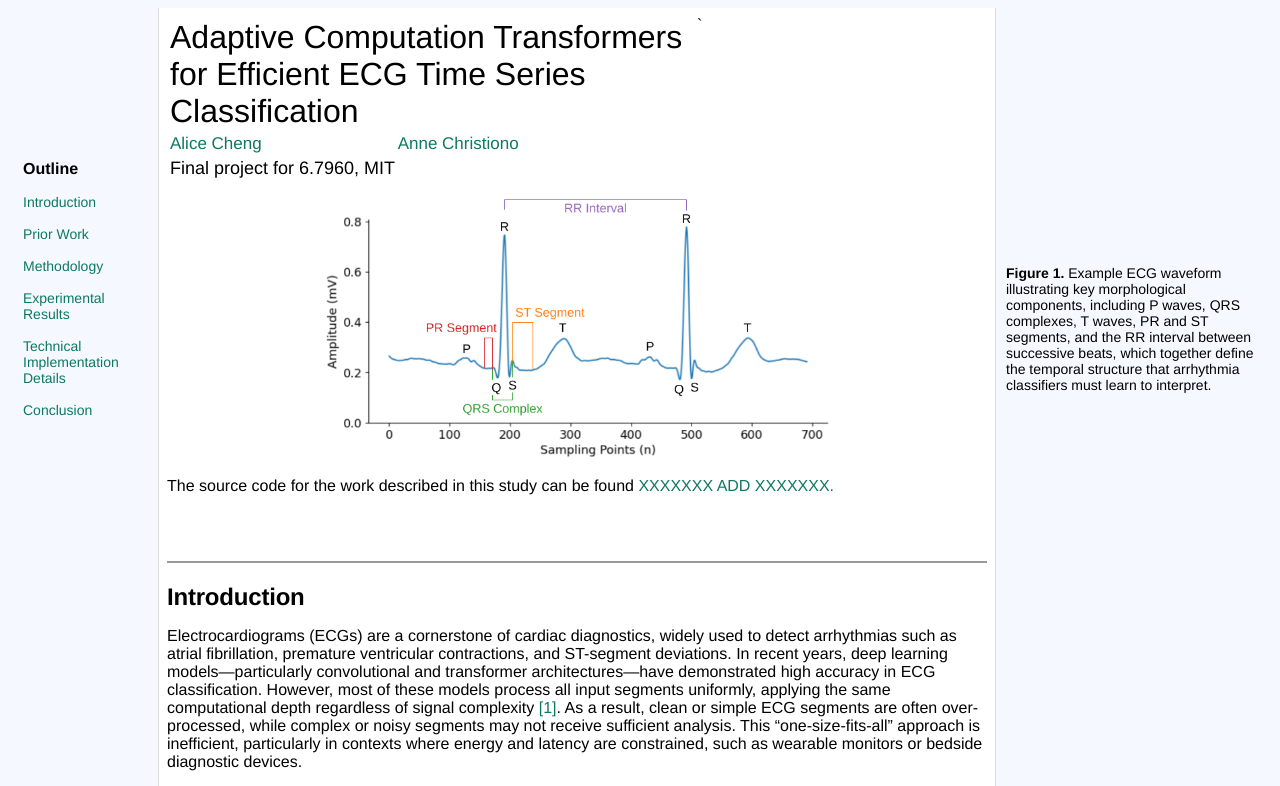
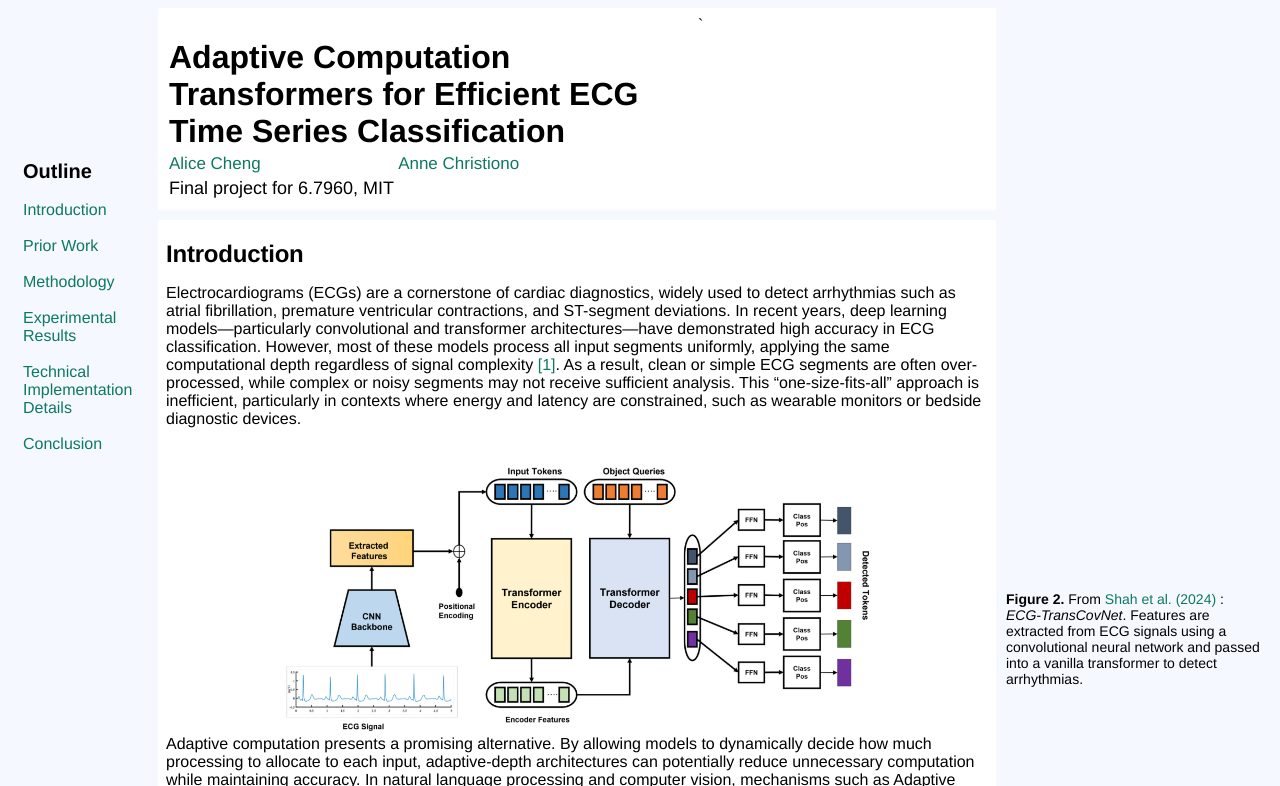
Before and after one commit to awcheng23/ecg-adaptive-transformer, a plain HTML site: page blog/index.html in a window 1280 px wide. Shown: the top 786 px of the page. Drawn offline with nearby package versions, Linux system fonts and the light colour scheme.

Commit message:
Edit aesthetics

```diff
--- a/blog/index.html
+++ b/blog/index.html
@@ -41,14 +41,12 @@
 			max-width: 1100px;
 			/* Optional: Maximum width */
 			background-color: #fff;
-			border-left: 1px solid #DDD;
-			border-right: 1px solid #DDD;
 			padding: 8px 8px 8px 8px;
 			font-family: "HelveticaNeue-Light", "Helvetica Neue Light", "Helvetica Neue", Helvetica, Arial, "Lucida Grande", sans-serif;
 		}
 
 		.margin-left-block {
-			font-size: 14px;
+			font-size: 16px;
 			width: 15%;
 			/* Change this percentage as needed */
 			max-width: 130px;
@@ -128,6 +126,7 @@
 			flex-grow: 1;
 			width: 70%;
 			max-width: calc(100% - 290px);
+			margin-top: 20px;
 			/* Adjust according to the width of .paper-code-tab */
 		}
 
@@ -243,7 +242,7 @@
 		.main-section-divider {
 			height: 2px;
 			background-color: #999;
-			margin: 48px 0 20px 0;
+			margin: 8px 0 20px 0;
 		}
 
 		.section-title {
@@ -270,7 +269,7 @@
 				<tr>
 					<td colspan=4>
 						<span
-							style="font-size: 32px; font-family: 'Helvetica', Courier, monospace; /* Adds fallbacks */">Adaptive
+							style="font-size: 32px; font-family: 'Helvetica', Courier, monospace; font-weight: bold;">Adaptive
 							Computation Transformers for Efficient ECG Time Series Classification</span>
 					</td>
 				</tr>`
@@ -294,7 +293,7 @@
 		<div class="margin-left-block">
 			<!-- table of contents here -->
 			<div style="position:fixed; max-width:inherit; top:max(20%,120px)">
-				<b style="font-size:16px">Outline</b><br><br>
+				<b style="font-size:20px">Outline</b><br><br>
 				<a href="#intro">Introduction</a><br><br>
 				<a href="#prior_work">Prior Work</a><br><br>
 				<a href="#methodology">Methodology</a><br><br>
@@ -303,16 +302,8 @@
 				<a href="#conclusion">Conclusion</a><br><br>
 			</div>
 		</div>
-		<div class="main-content-block">
-			<!--You can embed an image like this:-->
-			<img src="./images/morphology_101_140.png" width=512px />
-		</div>
-		<div class="margin-right-block">
-			<b>Figure 1.</b> Example ECG waveform illustrating key morphological components, including P waves, QRS
-			complexes,
-			T waves, PR and ST segments, and the RR interval between successive beats, which together define the
-			temporal structure that arrhythmia classifiers must learn to interpret.
-		</div>
+
+
 	</div>
 
 	<div class="content-margin-container" id="intro">
@@ -320,10 +311,6 @@
 		</div>
 
 		<div class="main-content-block">
-
-			The source code for the work described in this study can be found <a href="">XXXXXXX ADD
-				XXXXXXX.</a><br><br>
-			<div class="main-section-divider"></div>
 			<h1 class="section-title">Introduction</h1>
 			Electrocardiograms (ECGs) are a cornerstone of cardiac diagnostics, widely used to detect arrhythmias
 			such as atrial fibrillation, premature ventricular contractions, and ST-segment deviations. In recent
@@ -431,6 +418,8 @@
 			resource-aware,
 			interpretable, and robust paradigm for ECG signal classification.<br><br>
 
+		</div>
+		<div class="margin-right-block">
 		</div>
 	</div>
 
@@ -702,6 +691,8 @@
 			late halting indicates reliance on global temporal context, and for the selection model, patch and attention
 			head retention patterns will reveal task-relevant time spans and feature dependencies.<br><br>
 		</div>
+		<div class="margin-right-block">
+		</div>
 	</div>
 
 
@@ -946,6 +937,9 @@
 			<h1 class="section-title">Technical Implementation Details</h1>
 
 		</div>
+        </div>
+            <div class="margin-right-block">
+        </div>
 	</div>
 
 	<div class="content-margin-container" id="conclusion">
```
